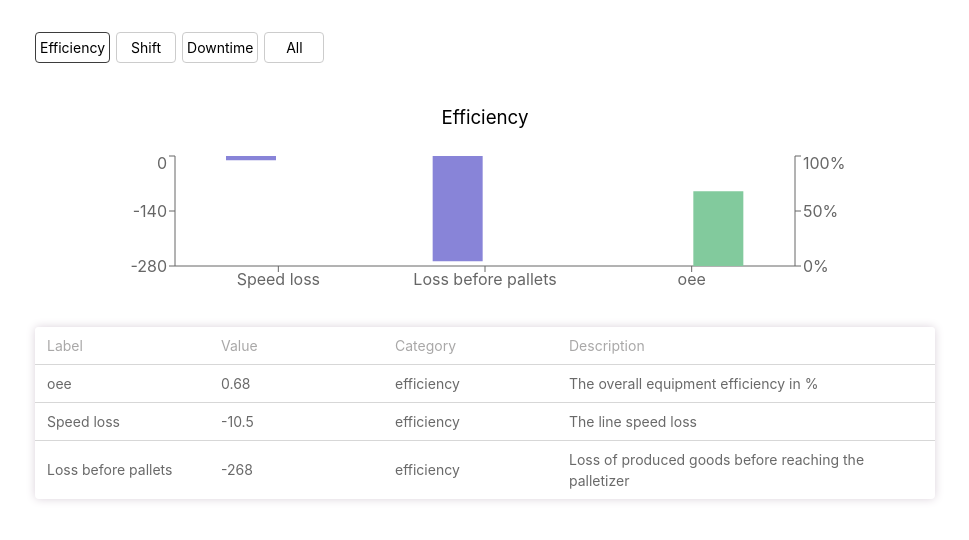
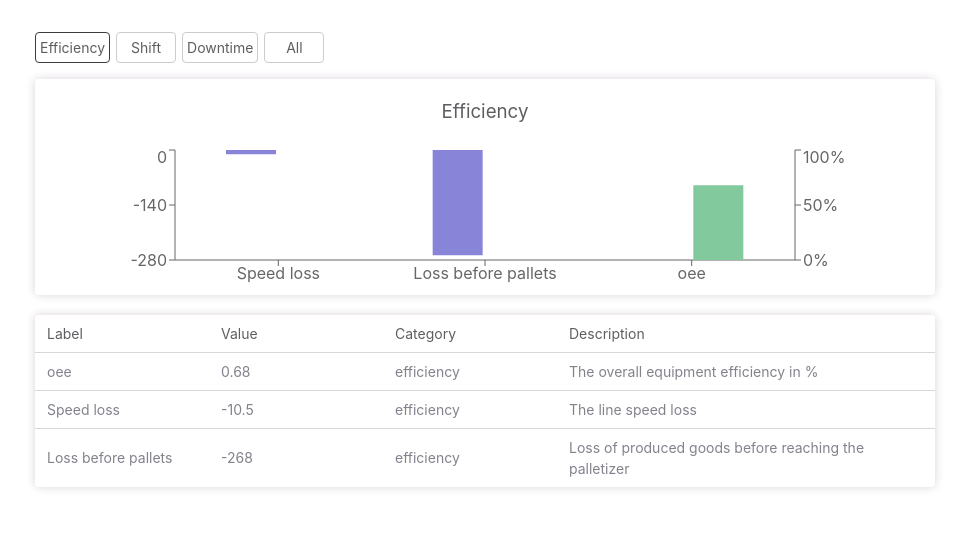
Before and after one commit to JoaoJuliasz/factory-pal-challenge, a React (Vite) app: page / in a window 1280 px wide. Shown: the top 540 px of the page, without its empty margins (155-1124 px from the left). Built offline with nearby package versions, Linux system fonts and the light colour scheme.

Commit message:
change texts color

```diff
--- a/src/component/MetricsChart/MetricsChart.styles.ts
+++ b/src/component/MetricsChart/MetricsChart.styles.ts
@@ -8,17 +8,20 @@ export const Container = styled.div`
     justify-content: space-around;
 `
 
-export const ChartWrapper = styled.div`
+export const ChartWrapper = styled.div<{$space: boolean}>`
     display: flex;
     flex-direction: column;
     width: 100%;
     flex: 1;
-    margin: 6px 0;
+    ${({ $space }) => $space && 'margin-right: 6px;'}
+    box-shadow: rgb(219, 210, 219) 0px 0px 10px 0px;
+    border-radius: 4px;
 `
 
 export const ChartTitle = styled.h3`
     text-transform: capitalize;
     font-weight: normal;
+    color: #212226ba;
 `
 
 export const ChartResponseContainer = styled(ResponsiveContainer) <{ $size: number }>`
--- a/src/component/MetricsTable/MetricsTable.styles.ts
+++ b/src/component/MetricsTable/MetricsTable.styles.ts
@@ -33,12 +33,12 @@ export const TableTh = styled.th`
     border-bottom: 1px solid #d7d7d7;
     padding: 8px 12px;
     font-weight: normal;
-    color: #7b7979a6;
+    color: #212226ba;
     font-size: 14px;
 `
 
 export const TableTd = styled.td<{ $lastItem: boolean }>`
-    color: #323232ba;
+    color: #525462ba;
     margin: 8px;
     padding: 8px 12px;
     border-bottom: ${({ $lastItem }) => $lastItem ? '1px solid #d7d7d7' : 'unset'};
--- a/src/component/TypeButton/TypeButton.styles.ts
+++ b/src/component/TypeButton/TypeButton.styles.ts
@@ -11,6 +11,7 @@ export const Button = styled.a<{ $selected: boolean }> `
     margin-right: 6px;
     border-color: ${({ $selected }) => $selected ? '#3d3d3d' : '#ccc'};
     text-transform: capitalize;
+    color: #212226ba;
 
     &:hover {
         border-color: #3d3d3d;
```
